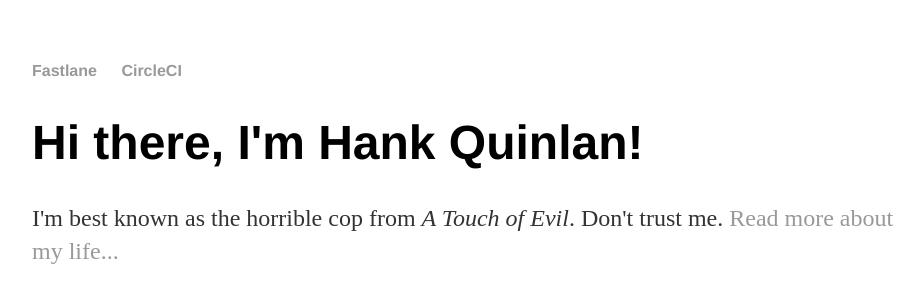
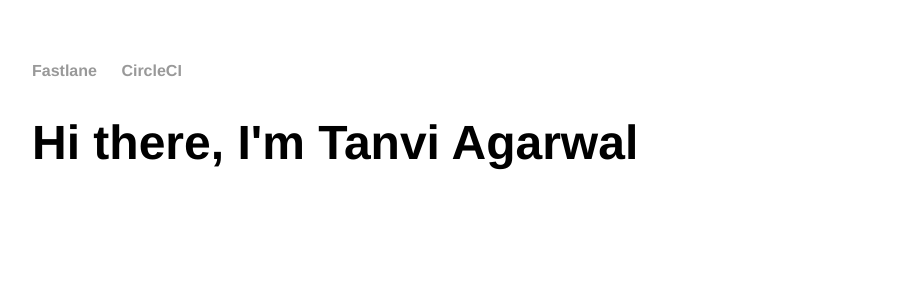
Before and after one commit to ttanviagarwal/ttanviagarwal.github.io, a Jekyll site: the page built from index.html, in a window 1280 px wide. Shown: the top 303 px of the page, without its empty margins (160-1084 px from the left). Built offline with Jekyll 4.4.1, drawn with Linux system fonts in a browser that asks for light colours.

Commit message:
Update index.html

```diff
--- a/index.html
+++ b/index.html
@@ -1,9 +1,8 @@
 ---
 layout: default
-title: Hank Quinlan, Horrible Cop
+title: Tanvi Agarwal
 ---
 
 		<div class="blurb">
-			<h1>Hi there, I'm Hank Quinlan!</h1>
-			<p>I'm best known as the horrible cop from <em>A Touch of Evil</em>. Don't trust me. <a href="/about">Read more about my life...</a></p>
+			<h1>Hi there, I'm Tanvi Agarwal</h1>
 		</div>
```
